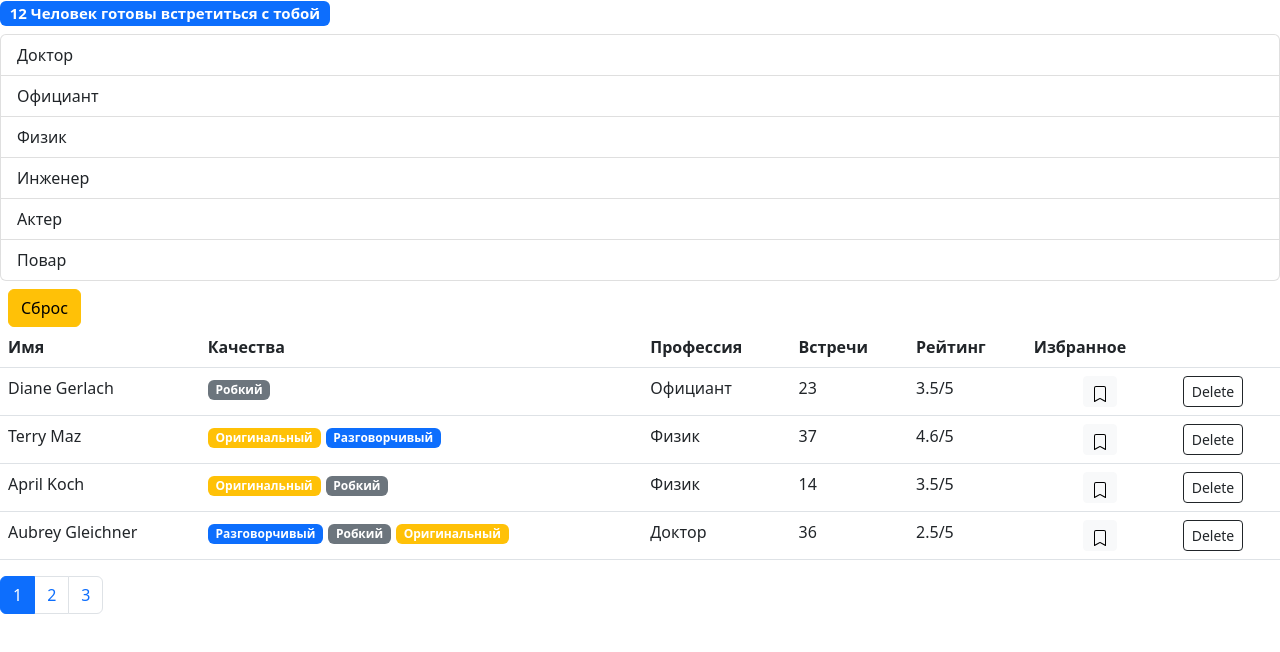
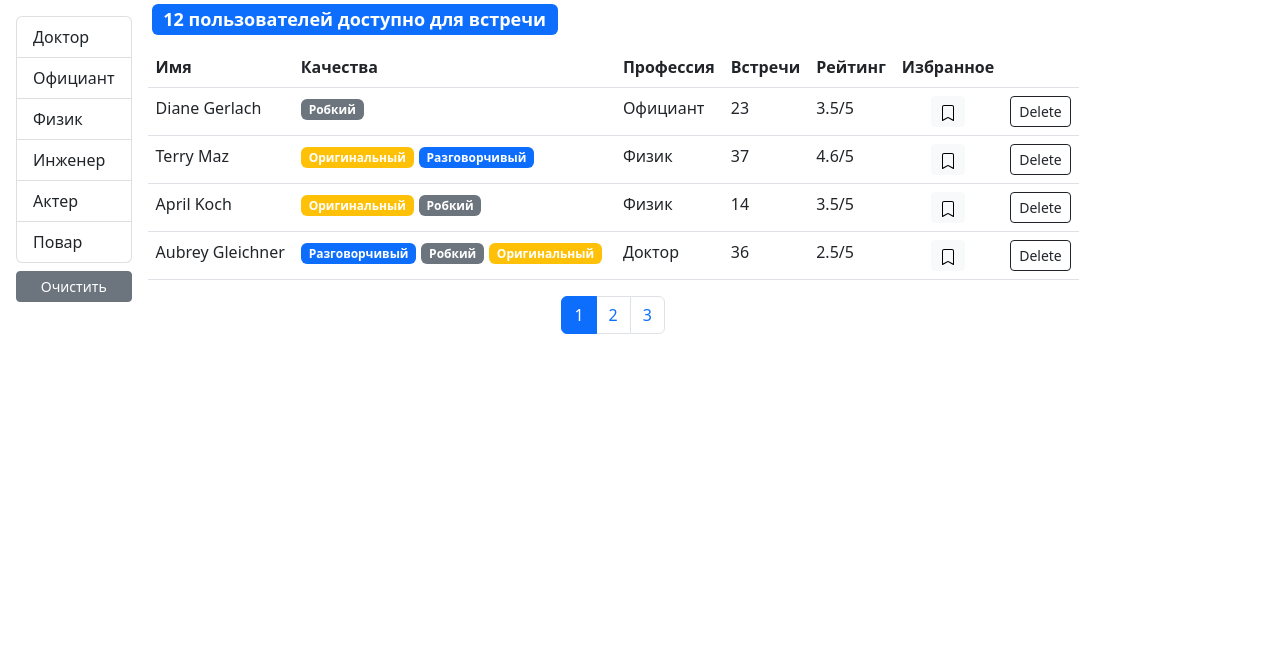
Before and after one commit to Cheder-one/KP-Fast-Company, a React (Vite) app: page / in a window 1280 px wide. Shown: the top 652 px of the page. Built offline with nearby package versions, Linux system fonts and the light colour scheme.

Commit message:
refactoring

```diff
--- a/src/App.jsx
+++ b/src/App.jsx
@@ -1,6 +1,5 @@
 import React, { useState } from "react";
 import UsersList from "./app/components/usersList";
-import SearchStatus from "./app/components/searchStatus";
 import API from "./app/api/index.api";
 
 const App = () => {
@@ -23,7 +22,6 @@ const App = () => {
 
   return (
     <>
-      <SearchStatus numberOfUsers={users.length} />
       <UsersList
         users={users}
         onDeleteUser={handleDeleteUser}
--- a/src/app/components/groupList.jsx
+++ b/src/app/components/groupList.jsx
@@ -10,7 +10,6 @@ const GroupList = ({
   onItemSelect
 }) => {
   return (
-    <>
     <div className="list-group">
       {Object.keys(items).map((item) => (
         <button
@@ -25,7 +24,6 @@ const GroupList = ({
         </button>
       ))}
     </div>
-    </>
   );
 };
 
--- a/src/app/components/searchStatus.jsx
+++ b/src/app/components/searchStatus.jsx
@@ -3,18 +3,22 @@ import PropTypes from "prop-types";
 
 const SearchStatus = ({ numberOfUsers }) => {
   const calcNumberUsers = () => {
-    return numberOfUsers
-      ? `${numberOfUsers} Человек готовы встретиться с тобой`
-      : "Список встреч пуст";
+    if (numberOfUsers === 1) {
+      return `${numberOfUsers} пользователь доступен для встречи`;
+    } else if (numberOfUsers > 1) {
+      return `${numberOfUsers} пользователей доступно для встречи`;
+    } else {
+      return "Список встреч пуст";
+    }
   };
 
   const renderBadge = () => {
     const badgeClass = numberOfUsers > 0 ? "primary" : "danger";
     const badgeText = calcNumberUsers();
     return (
-      <h5>
-        <span className={`badge bg-${badgeClass}`}>{badgeText}</span>
-      </h5>
+      <h4>
+        <span className={`badge bg-${badgeClass} m-1`}>{badgeText}</span>
+      </h4>
     );
   };
 
--- a/src/app/components/usersList.jsx
+++ b/src/app/components/usersList.jsx
@@ -1,6 +1,7 @@
 import React, { useEffect, useState } from "react";
 import PropTypes from "prop-types";
 import { getPageItems } from "../utils/paginate";
+import SearchStatus from "./searchStatus";
 import Pagination from "./pagination";
 import User from "./user";
 import GroupList from "./groupList";
@@ -10,8 +11,6 @@ const UsersList = ({ users: allUsers, ...rest }) => {
   const [currentPage, setCurrentPage] = useState(1);
   const [professions, setProfessions] = useState();
   const [selectedProf, setSelectedProf] = useState();
-
-  const pageSize = allUsers.length;
   const itemsPerPage = 4;
 
   useEffect(() => {
@@ -24,6 +23,10 @@ const UsersList = ({ users: allUsers, ...rest }) => {
     setSelectedProf(prof);
   };
 
+  useEffect(() => {
+    setCurrentPage(1);
+  }, [selectedProf]);
+
   const handlePageChange = (pageNumber) => {
     setCurrentPage(pageNumber);
   };
@@ -32,6 +35,7 @@ const UsersList = ({ users: allUsers, ...rest }) => {
     ? allUsers.filter((user) => user.profession === selectedProf)
     : allUsers;
 
+  const pageSize = filteredUsers.length;
   const itemsCurntPage = getPageItems(filteredUsers, currentPage, itemsPerPage);
 
   const handleResetFilters = () => {
@@ -39,22 +43,24 @@ const UsersList = ({ users: allUsers, ...rest }) => {
   };
 
   return (
-    <>
+    <div className="d-flex">
       {professions && (
-        <>
+        <div className="d-flex flex-column flex-shrink-0 p-3">
           <GroupList
             items={professions}
             selectedItem={selectedProf}
             onItemSelect={handleProfessionSelect}
           />
           <button
-            className="btn btn-warning mt-2 mx-2"
+            className="btn btn-secondary btn-sm mt-2"
             onClick={handleResetFilters}
           >
-            Сброс
+            Очистить
           </button>
-        </>
+        </div>
       )}
+      <div className="d-flex flex-column">
+        <SearchStatus numberOfUsers={pageSize} />
         {pageSize > 0 && (
           <table className="table">
             <thead>
@@ -75,13 +81,16 @@ const UsersList = ({ users: allUsers, ...rest }) => {
             </tbody>
           </table>
         )}
+        <div className="d-flex justify-content-center">
           <Pagination
             pageSize={pageSize}
             itemsPerPage={itemsPerPage}
             onPageChange={handlePageChange}
             currentPage={currentPage}
           />
-    </>
+        </div>
+      </div>
+    </div>
   );
 };
 
```
Also changed, not shown: .prettierrc.cjs. Lines whose indentation alone changed are shown as unchanged.
